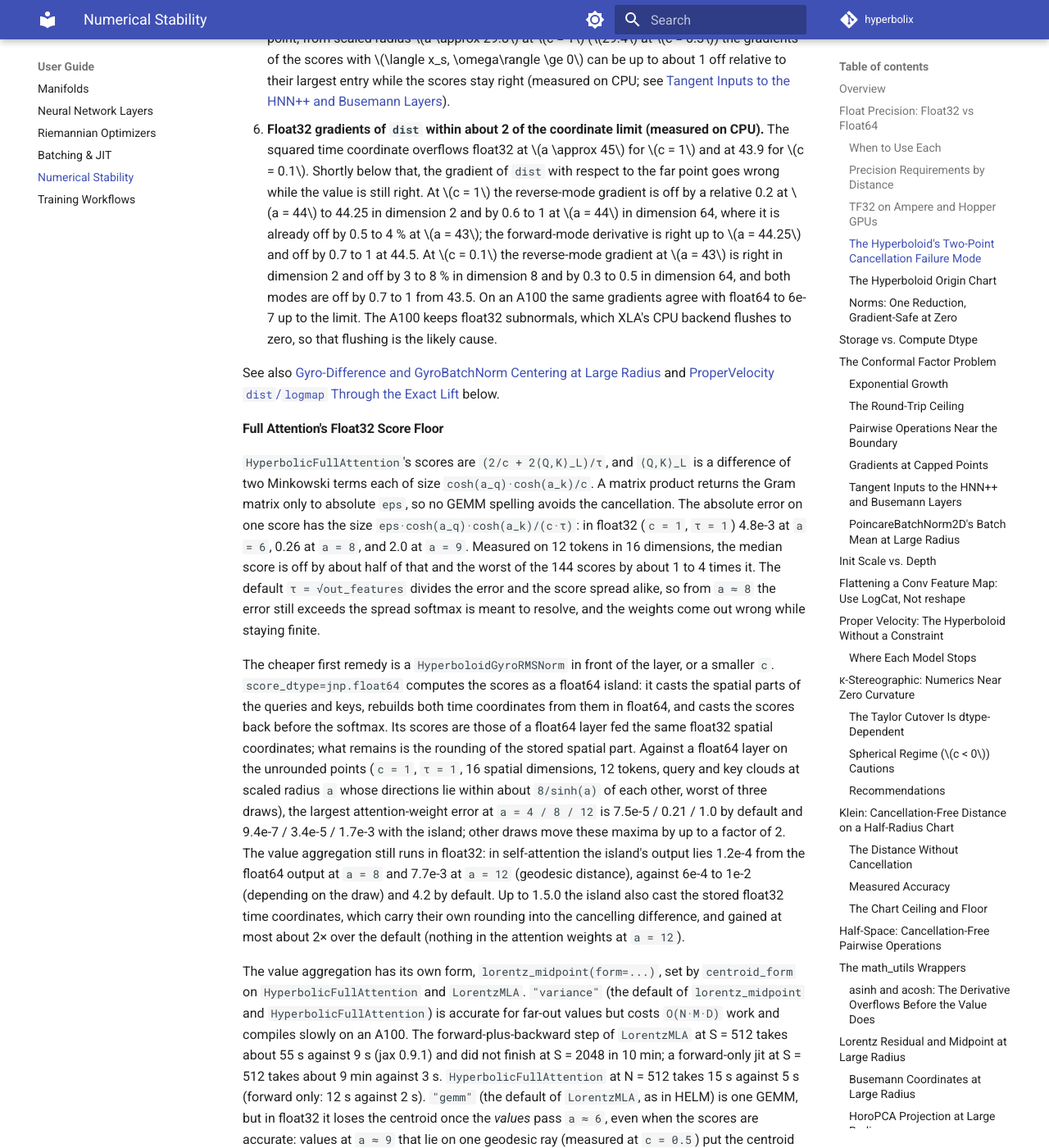
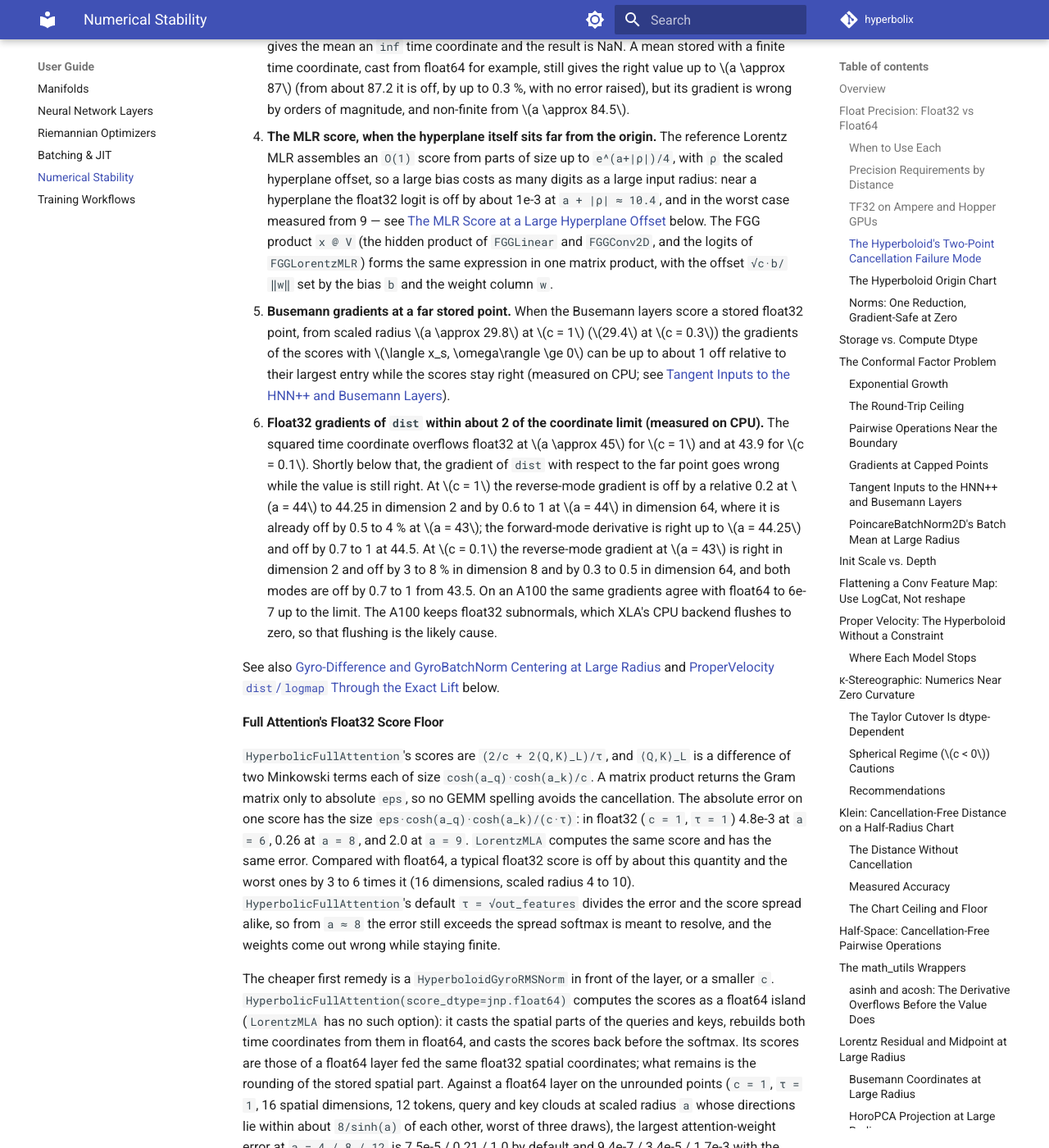
Before and after one commit to timoklein/hyperbolix, an MkDocs documentation site: the page built from docs/user-guide/numerical-stability.md, in a window 1280 px wide and 1400 px high, scrolled down 6699 px. Shown: the whole window at 82% size. Built offline with MkDocs 1.6.1 and Material for MkDocs 9.7.7, drawn with Linux system fonts in a browser that asks for light colours; comment, search, counter and statistics services are not loaded; the version menu is left out; some of the changed text lies outside the part shown.

Commit message:
Docs: numerical-stability guide consistency fixes (#102)
* Docs: stability-guide consistency fixes (hyperboloid dist pairs, accuracy list, score-error constant, minkowski_inner, 1.4.0 entry)

Docstring and documentation changes only. The hyperboloid dist numbers name the pairs they were measured on; the list of places that still lose accuracy covers LorentzMLA's scores, the gemm centroid and the FGG product; tangent_proj/egrad2rgrad are no longer called cancellation-free; the attention score error constant is re-measured on both layers (median about 1x eps*cosh(a_q)*cosh(a_k)/(c*tau), up to about 6x); CLAUDE.md points to the full list; the 1.4.0 changelog sentence gives the measured value changes and their range.

* Docs: same-ray pairs stay ahead up to a = 14 (500-pair sweep), no mechanism claim

* Docs: rewrite the new guide, docstring and changelog passages for a reader, without measurement protocol or local log paths

```diff
--- a/docs/user-guide/numerical-stability.md
+++ b/docs/user-guide/numerical-stability.md
@@ -17,8 +17,11 @@ Hyperbolic geometry presents unique numerical challenges due to the exponential
 Each model's pairwise operations hold up to a scaled radius $a = \sqrt{c}\,d$ (at $c = 1$). Past it
 the chart cannot represent the point; that is a property of the chart, not a bug. The hyperboloid
 has no such ceiling below $a \approx 45$, where computing its float32 time coordinate overflows;
-its float32 error grows with the radius instead (the numbers are the median `dist` error over
-pairs at distance 1).
+its float32 error grows with the radius instead, and its size depends on how the two points lie.
+The hyperboloid numbers below are for two points in different directions: both at scaled radius
+$a$, at distance 1 from each other (median `dist` error, $c = 1$). Two points in the same
+direction from the origin are the favourable case. Their error is about ten times smaller at
+$a = 12$ (5e-5), and by $a = 16$ the difference is gone.
 
 | Model | Good to $a$ (float32 / float64) | What sets the limit |
 |---|---|---|
@@ -206,8 +209,13 @@ and the places that still lose accuracy are listed below.
 
 #### Known Limitations {#hyperboloid-known-limitations}
 
-`expmap`, `ptransp`, `tangent_proj`, `tangent_inner`, `egrad2rgrad` and `busemann` are also
-cancellation-free. Gyro `addition` is not when its result lies much closer to the origin than its
+`expmap`, `ptransp`, `tangent_inner` and `busemann` are also cancellation-free. `tangent_proj`
+and `egrad2rgrad` are a different case. They take an arbitrary ambient vector `v` and compute
+the Minkowski product $\langle x, v\rangle_L$ directly. At large radius that product loses
+digits, but only digits that `v` did not carry in the first place, so no other formula would do
+better. In practice: at large radius, use a vector that is tangent by construction (the output of
+`logmap` or `ptransp`) instead of projecting an ambient one. Gyro `addition` is not
+cancellation-free when its result lies much closer to the origin than its
 operands: with `x` at scaled radius 8 and `y` at 7.5 on the opposite ray, the float32 result (at
 scaled radius 0.5) is off by 3 to 22 %, depending on the direction, and by about 2e-10 in float64. That case is what `gyro_difference` is
 for (see [Gyro-Difference and GyroBatchNorm Centering at Large Radius](#gyro-difference)). `is_in_manifold` and `is_in_tangent_space` compare the
@@ -219,10 +227,14 @@ Six places still lose accuracy at large radius:
 1. **`ptransp`'s direction below the float32 angular resolution.** A transport step shorter than
    the point-representation floor `eps·sinh(a)/√c` is lost in the endpoints' storage rounding, and
    no formula recovers it.
-2. **Attention scores through a GEMM.** The Lorentzian similarity score behind
-   `HyperbolicFullAttention` forms `2/c + 2⟨Q,K⟩_L` from a matrix product, and a GEMM cannot be
-   made cancellation-free the way a single pairwise `dist` can — see
-   [Full Attention's Float32 Score Floor](#attention-score-floor) below.
+2. **Attention scores and the `"gemm"` centroid.** The Lorentzian similarity score of
+   `HyperbolicFullAttention` and `LorentzMLA` forms `2/c + 2⟨Q,K⟩_L` from a matrix product, and a
+   GEMM cannot be made cancellation-free the way a single pairwise `dist` can — see
+   [Full Attention's Float32 Score Floor](#attention-score-floor) below. The value aggregation
+   `lorentz_midpoint(form="gemm")`, the default centroid of `LorentzMLA`, normalizes the weighted
+   sum `h` of the values by the literal `c·(h_0² − ‖h_s‖²)`, whose relative error grows as
+   `eps·cosh²(a)` with the radius `a` of the values; `form="variance"` avoids it (see the
+   paragraph on the value aggregation in that section).
 3. **Transport to the origin from a far point.** The generic
    `Hyperboloid.ptransp(v, far_point, origin)` still cancels: its radial component has a float32
    error of 1.95e-3 at scaled radius 10. The wrapped-normal `log_prob` does not use it: it reads
@@ -251,7 +263,10 @@ Six places still lose accuracy at large radius:
    hyperplane offset, so a large bias costs as many digits as a large input radius: near a
    hyperplane the float32 logit is off by about 1e-3 at `a + |ρ| ≈ 10.4`, and in the worst case
    measured from 9 — see
-   [The MLR Score at a Large Hyperplane Offset](#mlr-large-bias) below.
+   [The MLR Score at a Large Hyperplane Offset](#mlr-large-bias) below. The FGG product `x @ V`
+   (the hidden product of `FGGLinear` and `FGGConv2D`, and the logits of `FGGLorentzMLR`) forms
+   the same expression in one matrix product, with the offset `√c·b/‖w‖` set by the bias `b` and
+   the weight column `w`.
 5. **Busemann gradients at a far stored point.** When the Busemann layers score a stored float32
    point, from scaled radius $a \approx 29.8$ at $c = 1$ ($29.4$ at $c = 0.3$) the gradients of the
    scores with $\langle x_s, \omega\rangle \ge 0$ can be up to about 1 off relative to their largest
@@ -278,13 +293,16 @@ See also [Gyro-Difference and GyroBatchNorm Centering at Large Radius](#gyro-dif
 Minkowski terms each of size `cosh(a_q)·cosh(a_k)/c`. A matrix product returns the Gram matrix only
 to absolute `eps`, so no GEMM spelling avoids the cancellation. The absolute error on one score
 has the size `eps·cosh(a_q)·cosh(a_k)/(c·τ)`: in float32 (`c = 1`, `τ = 1`) 4.8e-3 at `a = 6`, 0.26
-at `a = 8`, and 2.0 at `a = 9`. Measured on 12 tokens in 16 dimensions, the median score is off by
-about half of that and the worst of the 144 scores by about 1 to 4 times it. The default `τ = √out_features` divides the error and the score spread
+at `a = 8`, and 2.0 at `a = 9`. `LorentzMLA` computes the same score and has the same error.
+Compared with float64, a typical float32 score is off by about this quantity and the worst ones
+by 3 to 6 times it (16 dimensions, scaled radius 4 to 10).
+`HyperbolicFullAttention`'s default `τ = √out_features` divides the error and the score spread
 alike, so from `a ≈ 8` the error still exceeds the spread softmax is meant to resolve, and the
 weights come out wrong while staying finite.
 
 The cheaper first remedy is a `HyperboloidGyroRMSNorm` in front of the layer, or a smaller `c`.
-`score_dtype=jnp.float64` computes the scores as a float64 island: it casts the spatial parts of
+`HyperbolicFullAttention(score_dtype=jnp.float64)` computes the scores as a float64 island
+(`LorentzMLA` has no such option): it casts the spatial parts of
 the queries and keys, rebuilds both time coordinates from them in float64, and casts the scores
 back before the softmax. Its scores are those of a float64 layer fed the same float32 spatial
 coordinates; what remains is the rounding of the stored spatial part. Against a float64 layer on
@@ -866,7 +884,8 @@ x_rec = pv.expmap_0(y, c)      # round-trips to x_large
 Pairwise operations hold to the scaled radius $a = \sqrt{c}\,d$ below ($c = 1$). Past it the chart
 cannot represent the point, which is not a bug. The hyperboloid has no such ceiling below
 $a \approx 45$, where computing its float32 time coordinate overflows; its float32 error grows
-with the radius instead (the numbers are the median `dist` error over pairs at distance 1).
+with the radius instead (the numbers are the median `dist` error for two points at the same
+radius and at distance 1 from each other; see the [Overview](#overview)).
 To choose a manifold by use case, see [Choosing a manifold](manifolds.md#choosing-a-manifold).
 
 | Model | Good to $a$ (float32 / float64) | Limit |
@@ -1342,7 +1361,8 @@ Use `VERSION_MOBIUS_DIRECT` (version 0), the default.
   [The Round-Trip Ceiling](#poincare-roundtrip-ceiling)). The hyperboloid has no such
   ceiling up to $a \approx 45$ at $c = 1$, where computing the time coordinate overflows (see
   [Input Overflow](#input-overflow-fingerprint)); its float32 error grows as $\varepsilon\sinh a$,
-  to a median `dist` error of 5e-4 at $a = 12$ and 6e-2 at 16.6 for pairs at distance 1. Convert with
+  to a median `dist` error of 5e-4 at $a = 12$ and 6e-2 at 16.6 for two points at the same
+  radius and at distance 1 from each other (see the [Overview](#overview)). Convert with
   `isometry_mappings.poincare_to_hyperboloid`.
 
 ### Hyperboloid Distance Versions {#hyperboloid-distance-versions}
@@ -1457,7 +1477,8 @@ def validate_batch(x_batch, c=1.0, atol=1e-5):
       required past the float32 chart ceiling ($a \approx 12.65$ at $c = 1$; see the
       [table](#precision-requirements-by-distance)).
     - **For large radii, use the hyperboloid or `ProperVelocity`.** The hyperboloid's float32
-      error grows as $\varepsilon\sinh a$ (5e-4 at $a = 12$, 6e-2 at 16.6; see
+      error grows as $\varepsilon\sinh a$ (median `dist` error 5e-4 at $a = 12$ and 6e-2 at 16.6
+      for two points at the same radius and at distance 1; see
       [Known Limitations](#hyperboloid-known-limitations));
       `ProperVelocity` lives in unconstrained $\mathbb{R}^n$ and trains with plain `optax.adam`.
     - **Use `VERSION_MOBIUS_DIRECT` for Poincaré distance** (the default). `VERSION_MOBIUS`
```
Also changed, not shown: CLAUDE.md (+2 -2 lines), docs/changelog.md (+8 -1 lines), 3 other files.
